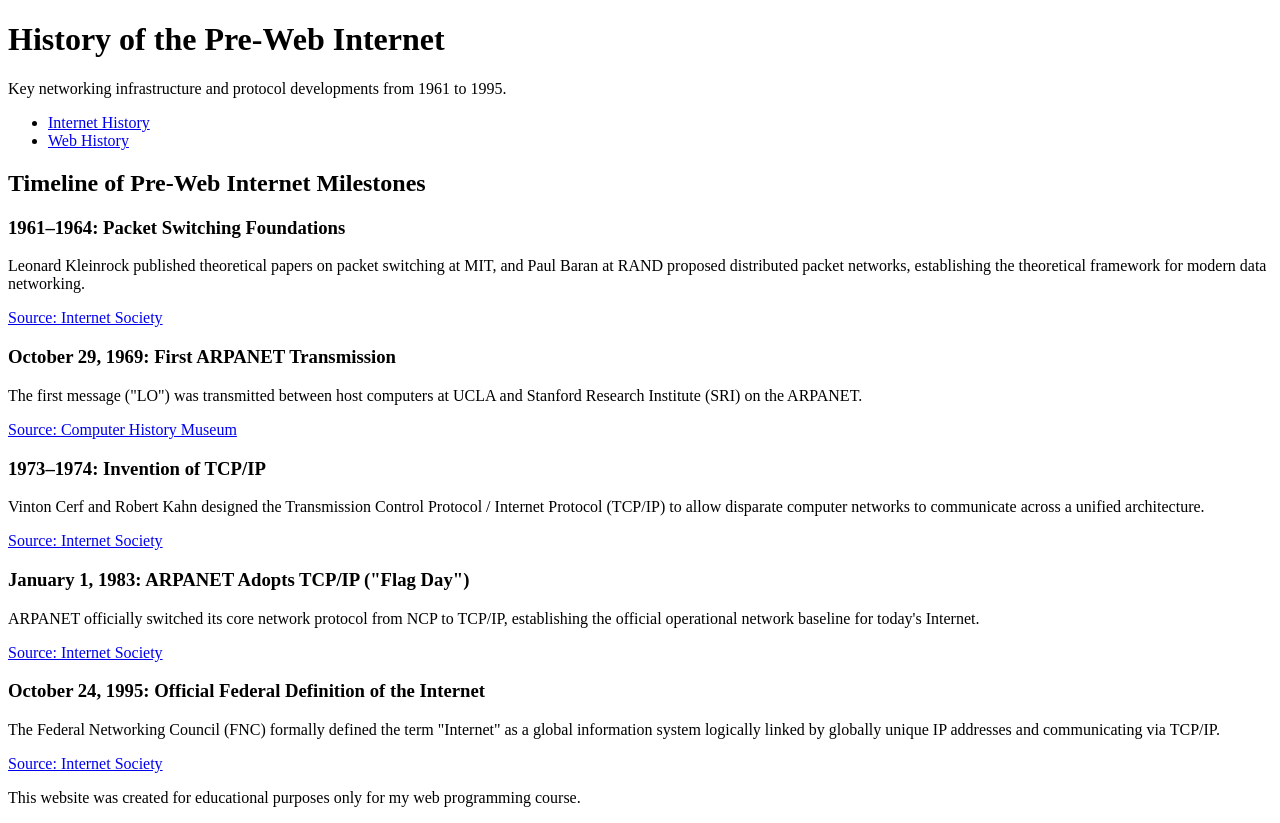
After one commit to MirlaYounes/web-programming-site, a Flask app: page /internet-history in a window 1280 px wide. The commit adds this page. Run offline with Flask 3, Linux system fonts and the light colour scheme.

Commit message:
Part 2: hand-written history pages

```diff
--- a/app.py
+++ b/app.py
@@ -1,8 +1,6 @@
 """
-Web Programming — starter Flask application (Week 1).
-
-A minimal server that renders the portfolio home page. Over the semester you
-will add routes here; for now it serves a single page from the templates folder.
+Web Programming — Flask application.
+Serves the portfolio home page and the Week 2 history pages.
 """
 
 from flask import Flask, render_template
@@ -13,14 +11,23 @@ app = Flask(__name__)
 @app.route("/")
 def home():
     """Serve the portfolio home page."""
-    # The list of weekly work grows as the semester goes on.
     weekly_work = [
-        # {"week": 1, "title": "Live site launched", "url": "/"},
+        {"week": 1, "title": "Live site launched", "url": "/"},
+        {"week": 2, "title": "History of the Internet", "url": "/internet-history"},
+        {"week": 2, "title": "History of the Web", "url": "/web-history"},
     ]
     return render_template("index.html", weekly_work=weekly_work)
 
 
+@app.route("/internet-history")
+def internet_history():
+    return render_template("internet-history.html")
+
+
+@app.route("/web-history")
+def web_history():
+    return render_template("web-history.html")
+
+
 if __name__ == "__main__":
-    # For local development only. In production, Render runs the app with
-    # gunicorn (see the Procfile), not this block.
     app.run(debug=True)
--- /dev/null
+++ b/templates/internet-history.html
@@ -0,0 +1,63 @@
+<!DOCTYPE html>
+<html lang="EN-US">
+<head>
+    <meta charset="UTF-8">
+    <meta name="viewport" content="width=device-width, initial-scale=1.0">
+    <title>Internet History (1961–1995)</title>
+</head>
+<body>
+
+    <header>
+        <h1>History of the Pre-Web Internet</h1>
+        <p>Key networking infrastructure and protocol developments from 1961 to 1995.</p>
+    </header>
+
+    <nav>
+        <ul>
+            <li><a href="internet-history.html">Internet History</a></li>
+            <li><a href="web-history.html">Web History</a></li>
+        </ul>
+    </nav>
+
+    <main>
+        <section id="timeline">
+            <h2>Timeline of Pre-Web Internet Milestones</h2>
+
+            <article class="milestone">
+                <h3>1961–1964: Packet Switching Foundations</h3>
+                <p>Leonard Kleinrock published theoretical papers on packet switching at MIT, and Paul Baran at RAND proposed distributed packet networks, establishing the theoretical framework for modern data networking.</p>
+                <p><a href="https://www.internetsociety.org/internet/history-internet/brief-history-internet/" target="_blank">Source: Internet Society</a></p>
+            </article>
+
+            <article class="milestone">
+                <h3>October 29, 1969: First ARPANET Transmission</h3>
+                <p>The first message ("LO") was transmitted between host computers at UCLA and Stanford Research Institute (SRI) on the ARPANET.</p>
+                <p><a href="https://www.computerhistory.org/internethistory/" target="_blank">Source: Computer History Museum</a></p>
+            </article>
+
+            <article class="milestone">
+                <h3>1973–1974: Invention of TCP/IP</h3>
+                <p>Vinton Cerf and Robert Kahn designed the Transmission Control Protocol / Internet Protocol (TCP/IP) to allow disparate computer networks to communicate across a unified architecture.</p>
+                <p><a href="https://www.internetsociety.org/internet/history-internet/brief-history-internet/" target="_blank">Source: Internet Society</a></p>
+            </article>
+
+            <article class="milestone">
+                <h3>January 1, 1983: ARPANET Adopts TCP/IP ("Flag Day")</h3>
+                <p>ARPANET officially switched its core network protocol from NCP to TCP/IP, establishing the official operational network baseline for today's Internet.</p>
+                <p><a href="https://www.internetsociety.org/internet/history-internet/brief-history-internet/" target="_blank">Source: Internet Society</a></p>
+            </article>
+
+            <article class="milestone">
+                <h3>October 24, 1995: Official Federal Definition of the Internet</h3>
+                <p>The Federal Networking Council (FNC) formally defined the term "Internet" as a global information system logically linked by globally unique IP addresses and communicating via TCP/IP.</p>
+                <p><a href="https://www.internetsociety.org/internet/history-internet/brief-history-internet/" target="_blank">Source: Internet Society</a></p>
+            </article>
+        </section>
+    </main>
+
+    <footer>
+    <p>This website was created for educational purposes only for my web programming course.</p>
+</footer>
+
+</body>
+</html>
```
Also changed, not shown: templates/index.html (+8 -3 lines), templates/web-history.html (added, +56 -0 lines).
